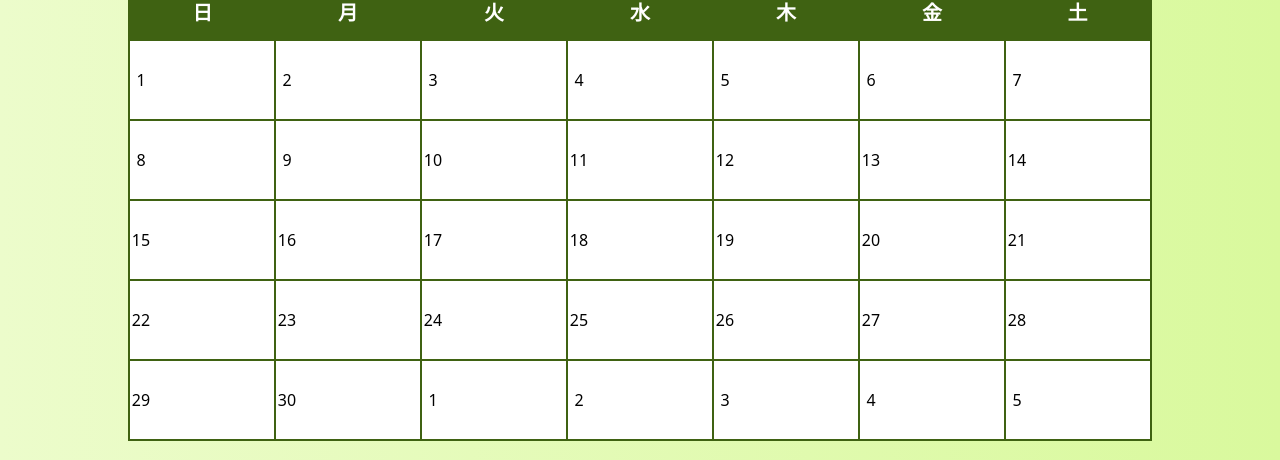
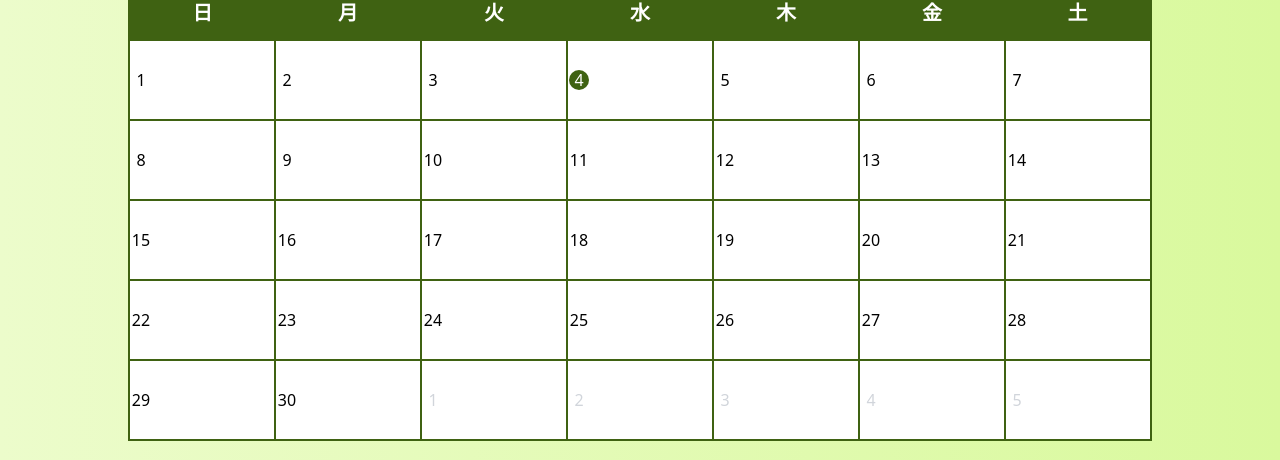
Before and after one commit to umedanaoyuki/calendar-app, a React (Vite) app: page /calendar in a window 1280 px wide. Shown: the part 240-700 px from the top of the page. Built offline with nearby package versions, Linux system fonts and the light colour scheme.

Commit message:
feat: 1ヶ月カレンダーの日付ごとのレイアウトを調整

```diff
--- a/src/pages/CalendarPage.tsx
+++ b/src/pages/CalendarPage.tsx
@@ -5,6 +5,8 @@ import {
   endOfWeek,
   getDate,
   getMonth,
+  isSameMonth,
+  isToday,
   startOfMonth,
 } from "date-fns";
 import { DAYS_LIST } from "../constants/calendar";
@@ -13,6 +15,16 @@ import { useEffect, useState } from "react";
 export const CalendarPage = () => {
   const today = new Date();
   const [dateList, setDatelist] = useState<Date[][]>([]);
+
+  const dateColor = (target: Date, currentDate: Date): string => {
+    if (isToday(target)) {
+      console.log("yes");
+      console.log(target);
+    }
+
+    if (isToday(target)) return "bg-lime-800 text-white rounded-full";
+    return isSameMonth(target, currentDate) ? "text-black" : "text-gray-300";
+  };
 
   useEffect(() => {
     const monthOfSundayList = eachWeekOfInterval({
@@ -49,7 +61,12 @@ export const CalendarPage = () => {
                   key={`day-${getDate(item)}`}
                   className="bg-white h-[10vh] border-2 border-solid border-lime-800"
                 >
-                  <span className="inline-block w-[20px] leading-[20px] text-center">
+                  <span
+                    className={`inline-block w-[20px] leading-[20px] text-center ${dateColor(
+                      item,
+                      today
+                    )}`}
+                  >
                     {getDate(item)}
                   </span>
                 </td>
```
